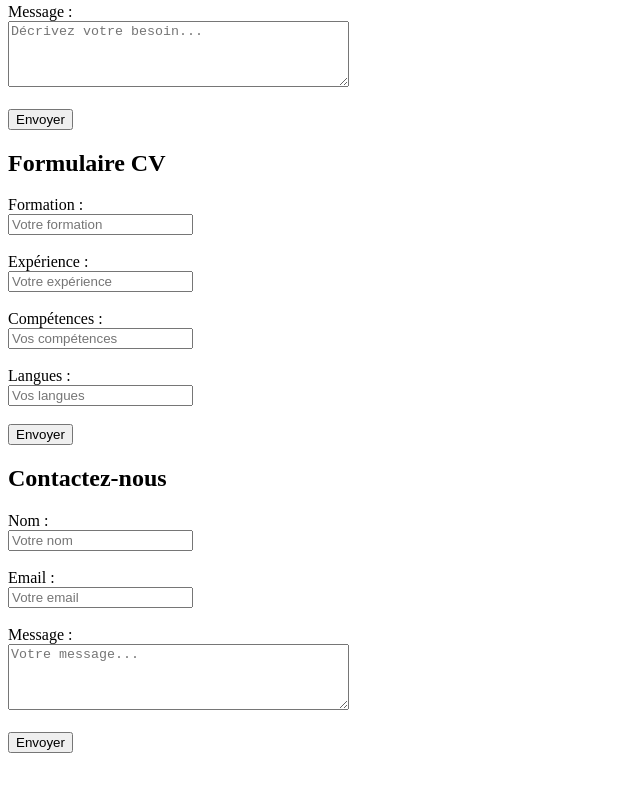
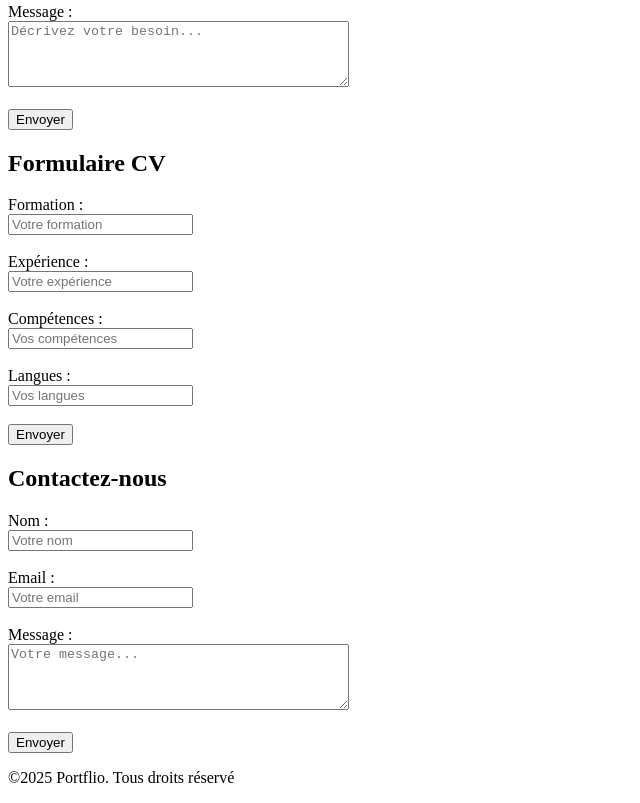
Before and after one commit to Katywilliam/Projet-html1, a plain HTML site: page index.html in a window 1280 px wide. Shown: the part 588-1391 px from the top of the page, without its empty margins (0-640 px from the left). Before the commit the page ends 1349 px from the top, so only its background shows below. Drawn offline with Linux system fonts and the light colour scheme.

Commit message:
first commit

```diff
--- a/index.html
+++ b/index.html
@@ -77,8 +77,12 @@
                             <textarea id="message" name="message" rows="4" cols="40" placeholder="Votre message..."></textarea><br><br>
                             <input type="submit" value="Envoyer">
                         </form>
-                        <audio src=""></audio>
-
+                        <section>
+                            <!-- Pied de page -->
+                             <footer>
+                                <p>&copy;2025 Portflio. Tous droits réservé</p>
+                             </footer>
+                        </section>
      </header>
 
 </body>
```
